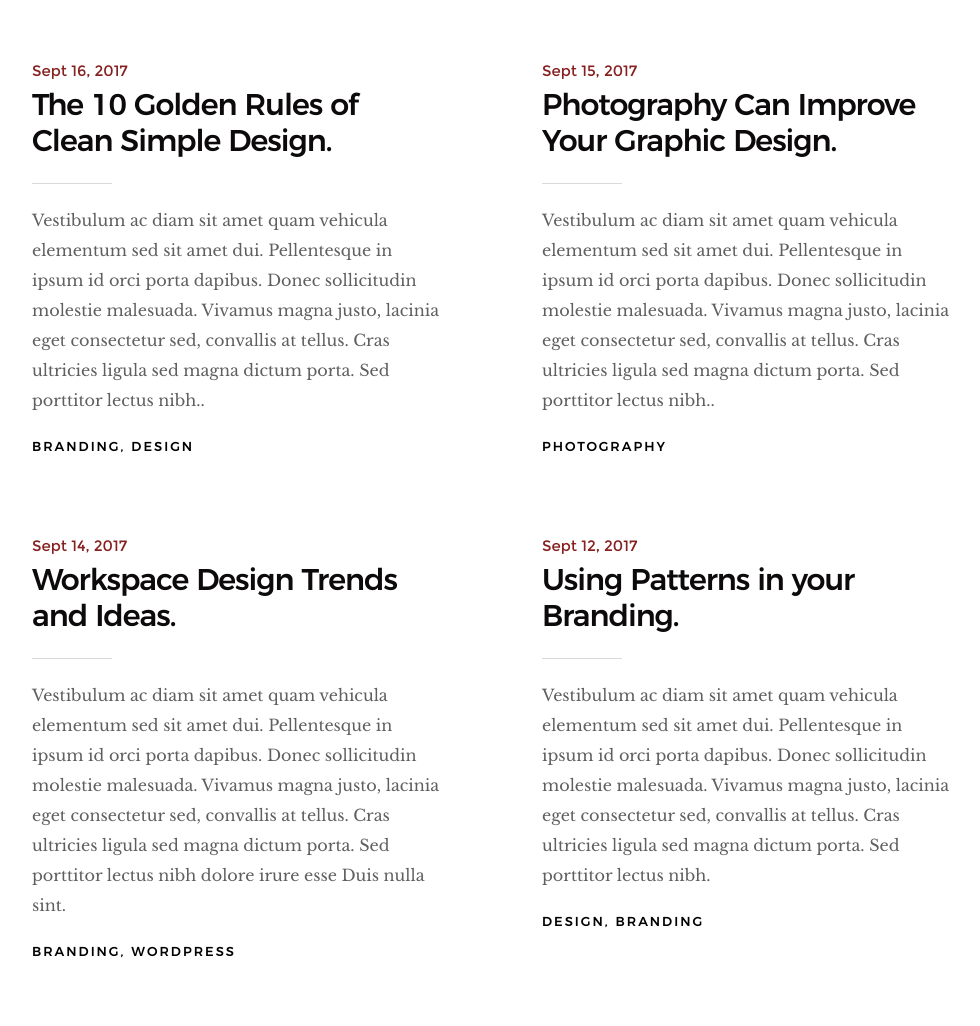
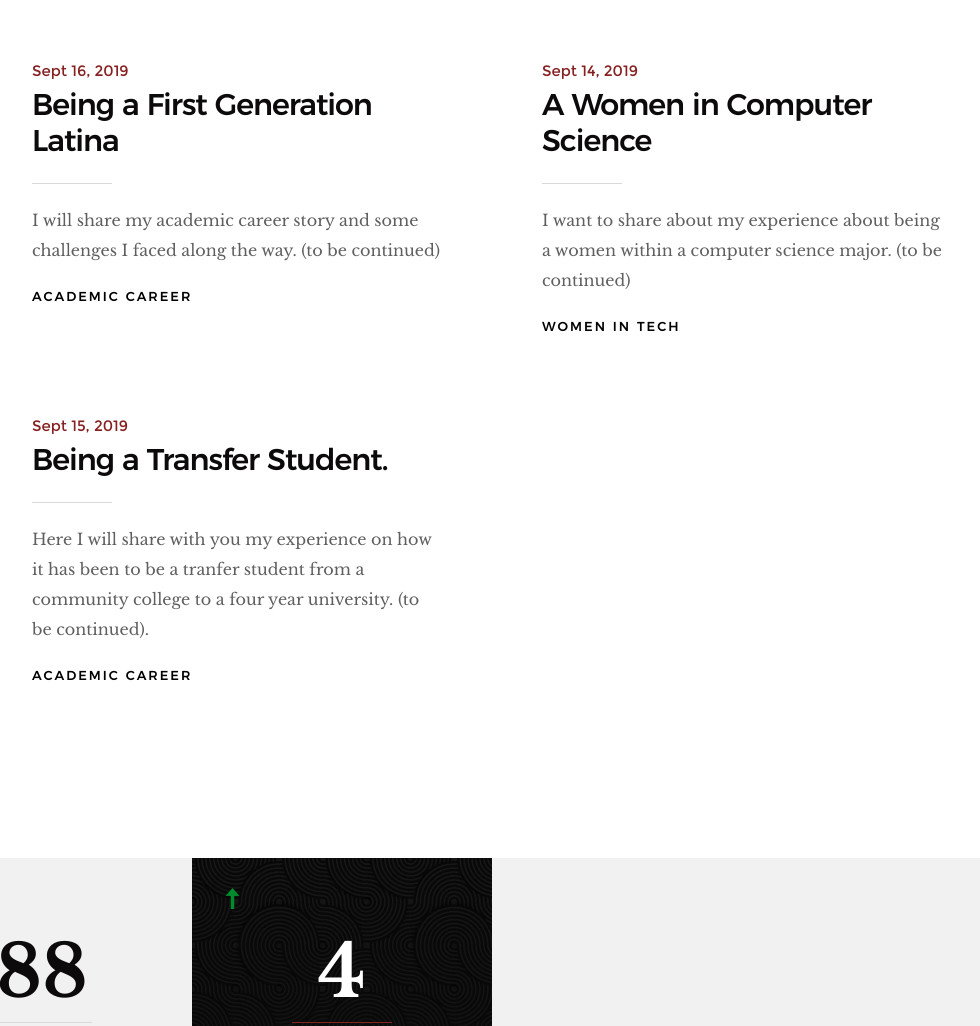
Before and after one commit to sbcarpin/sbcarpin.github.io, a plain HTML site: page index.html in a window 1280 px wide. Shown: the part 5346-6372 px from the top of the page, without its empty margins (148-1128 px from the left). Drawn offline with Linux system fonts and the light colour scheme.

Commit message:
blog updated

```diff
--- a/index.html
+++ b/index.html
@@ -610,16 +610,16 @@
                     <article class="col-block">
 
                         <div class="blog-date">
-                            <a href="blog-single.html">Sept 16, 2017</a>
+                            <a href="blog-single.html">Sept 16, 2019</a>
                         </div>
 
-                        <h2 class="h01"><a href="blog-single.html">The 10 Golden Rules of Clean Simple Design.</a></h2>
+                        <h2 class="h01"><a href="blog-single.html">Being a First Generation Latina</a></h2>
                         <p>
-                        Vestibulum ac diam sit amet quam vehicula elementum sed sit amet dui. Pellentesque in ipsum id orci porta dapibus. Donec sollicitudin molestie malesuada. Vivamus magna justo, lacinia eget consectetur sed, convallis at tellus. Cras ultricies ligula sed magna dictum porta. Sed porttitor lectus nibh..
+                        I will share my academic career story and some challenges I faced along the way. (to be continued)
                         </p>
 
                         <div class="blog-cat">
-                                <a href="blog.html">Branding</a><a href="blog.html">Design</a>
+                                <a href="blog.html">Academic Career</a>
                         </div>
 
 
@@ -627,36 +627,36 @@
                     <article class="col-block">
 
                         <div class="blog-date">
-                            <a href="blog-single.html">Sept 15, 2017</a>
+                            <a href="blog-single.html">Sept 14, 2019</a>
                         </div>
 
-                        <h2 class="h01"><a href="blog-single.html">Photography Can Improve Your Graphic Design.</a></h2>
+                        <h2 class="h01"><a href="blog-single.html">A Women in Computer Science</a></h2>
                         <p>
-                        Vestibulum ac diam sit amet quam vehicula elementum sed sit amet dui. Pellentesque in ipsum id orci porta dapibus. Donec sollicitudin molestie malesuada. Vivamus magna justo, lacinia eget consectetur sed, convallis at tellus. Cras ultricies ligula sed magna dictum porta. Sed porttitor lectus nibh..
+                        I want to share about my experience about being a women within a computer science major. (to be continued)
                         </p>
 
                         <div class="blog-cat">
-                            <a href="blog.html">Photography</a>
+                            <a href="blog.html">Women in Tech</a>
+                        </div>
+                    </article>
+                    <article class="col-block">
+
+                        <div class="blog-date">
+                            <a href="blog-single.html">Sept 15, 2019</a>
+                        </div>
+
+                        <h2 class="h01"><a href="blog-single.html">Being a Transfer Student.</a></h2>
+                        <p>
+                        Here I will share with you my experience on how it has been to be a tranfer student from a community college to a four year university. (to be continued).
+                        </p>
+
+                        <div class="blog-cat">
+                            <a href="blog.html">Academic Career</a>
                         </div>
 
 
                     </article>
-                    <article class="col-block">
-
-                        <div class="blog-date">
-                            <a href="blog-single.html">Sept 14, 2017</a>
-                        </div>
-
-                        <h2 class="h01"><a href="blog-single.html">Workspace Design Trends and Ideas.</a></h2>
-                        <p>
-                        Vestibulum ac diam sit amet quam vehicula elementum sed sit amet dui. Pellentesque in ipsum id orci porta dapibus. Donec sollicitudin molestie malesuada. Vivamus magna justo, lacinia eget consectetur sed, convallis at tellus. Cras ultricies ligula sed magna dictum porta. Sed porttitor lectus nibh dolore irure esse Duis nulla sint.
-                        </p>
-
-                        <div class="blog-cat">
-                            <a href="blog.html">Branding</a><a href="blog.html">Wordpress</a>
-                        </div>
-                    </article>
-                    <article class="col-block">
+                    <!--<article class="col-block">
 
                         <div class="blog-date">
                             <a href="blog-single.html">Sept 12, 2017</a>
@@ -669,7 +669,7 @@
                         <div class="blog-cat">
                             <a href="blog.html">Design</a><a href="blog.html">Branding</a>
                         </div>
-                    </article>
+                    </article> -->
                 </div> <!-- end blog-list -->
 
             </div> <!-- end col-full -->
@@ -679,7 +679,7 @@
 
 
     <!-- s-cta
-    ================================================== -->
+    ==================================================
     <section class="s-cta">
 
         <div class="row narrow cta">
@@ -699,9 +699,9 @@
 
             </div>
 
-        </div> <!-- end cta -->
+        </div> end cta </section> -->
 
-    </section>
+
 
 
     <!-- s-stats
```
